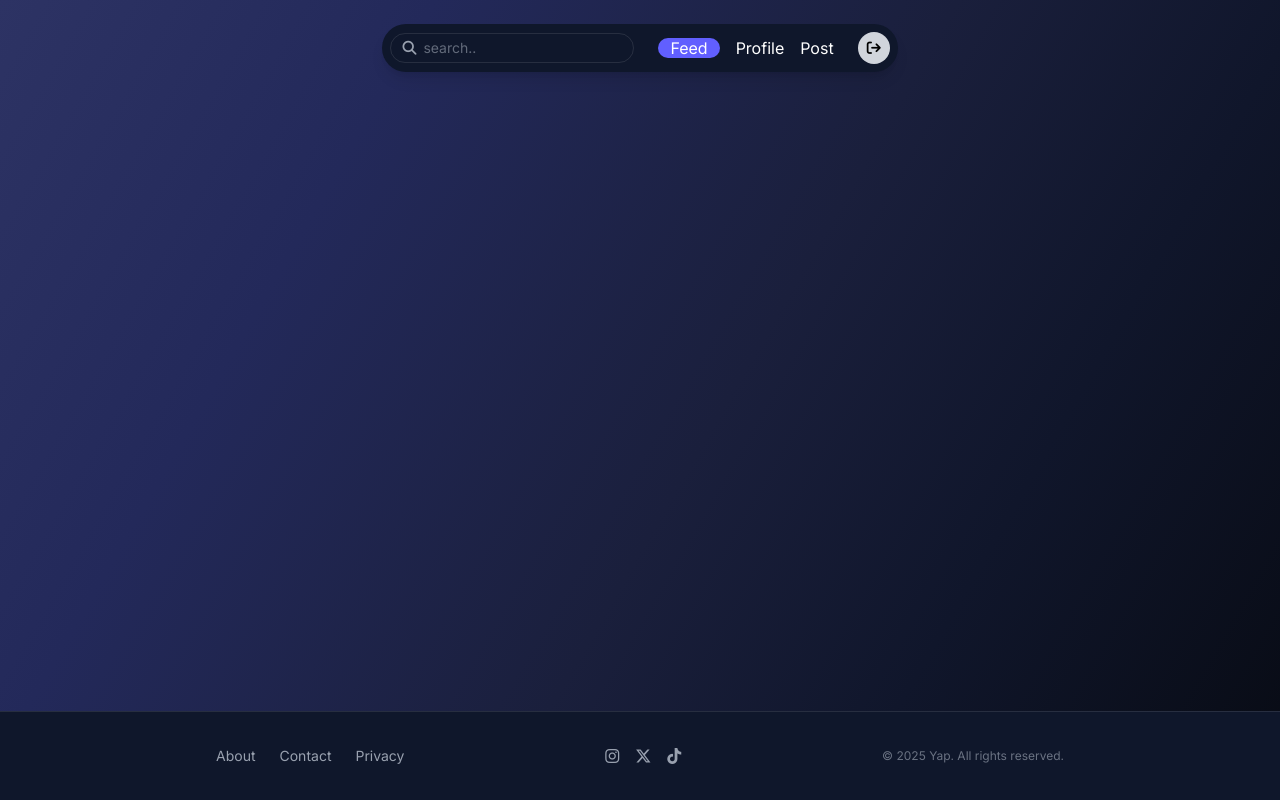
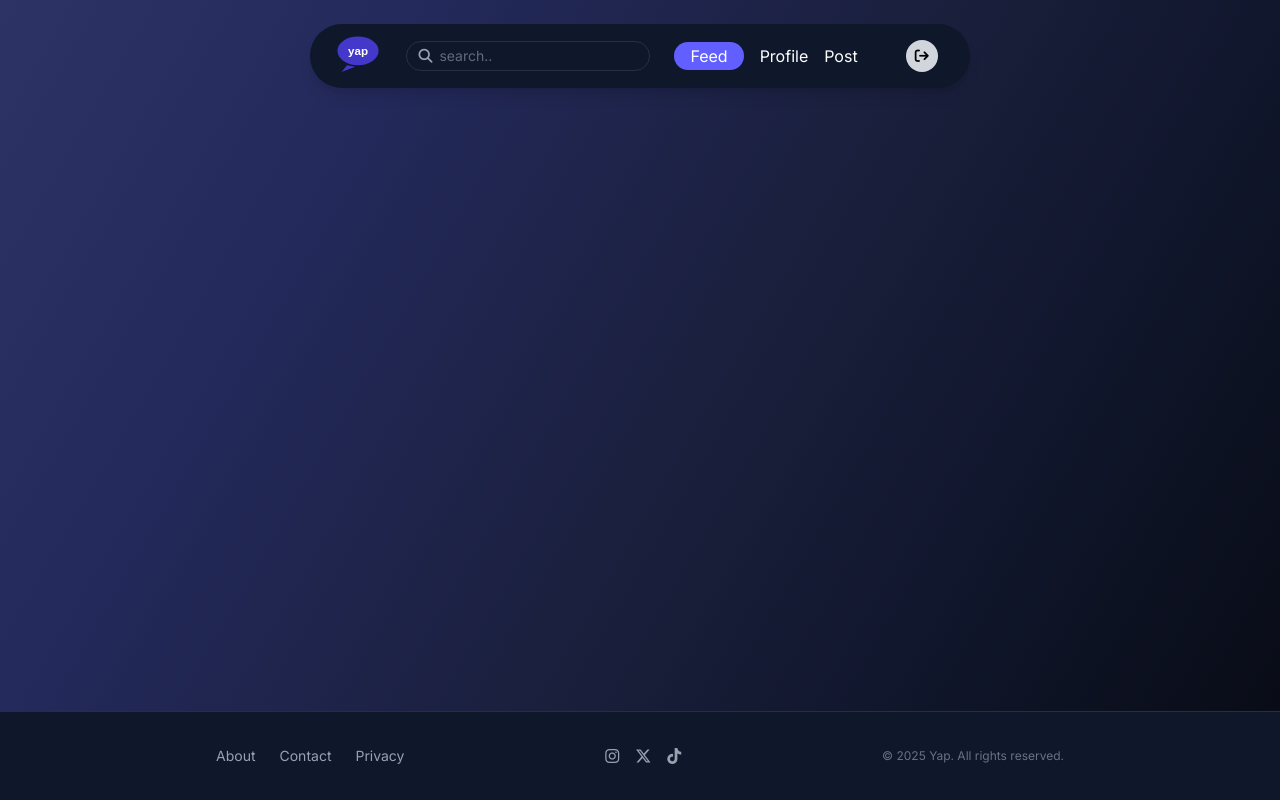
Before and after one commit to AlexanderLislelid/CSS-Frameworks-CA, a website: page feed/index.html in a window 1280 px wide. Drawn offline with Linux system fonts and the light colour scheme.

Commit message:
Add yap logo to navigation in feed and profile pages; adjust button margin

```diff
--- a/css/input.css
+++ b/css/input.css
@@ -22,7 +22,7 @@
 }
 
 .active {
-  @apply rounded-full bg-indigo-500 px-3;
+  @apply rounded-full bg-indigo-500 px-4 py-1;
 }
 
 .popover {
--- a/feed/index.html
+++ b/feed/index.html
@@ -31,6 +31,12 @@
     <nav
       class="mx-auto my-6 hidden items-center rounded-full bg-slate-900 px-2 py-2 shadow-lg sm:flex"
     >
+      <img
+        src="../assets/img/yap-logo.svg"
+        class="mr-6 ml-4 size-12"
+        alt="yap logo"
+      />
+
       <div class="relative">
         <i
           class="fa-solid fa-magnifying-glass absolute top-2 left-3 text-sm text-gray-400"
@@ -62,7 +68,7 @@
 
       <a
         href="../index.html"
-        class="flex size-8 items-center justify-center rounded-full bg-gray-300 text-black transition hover:bg-indigo-500 hover:text-white"
+        class="mx-6 flex size-8 items-center justify-center rounded-full bg-gray-300 text-black transition hover:bg-indigo-500 hover:text-white"
       >
         <i class="fa-solid fa-arrow-right-from-bracket text-sm"></i>
       </a>
```
Also changed, not shown: profile/index.html (+7 -1 lines), css/style.css.
